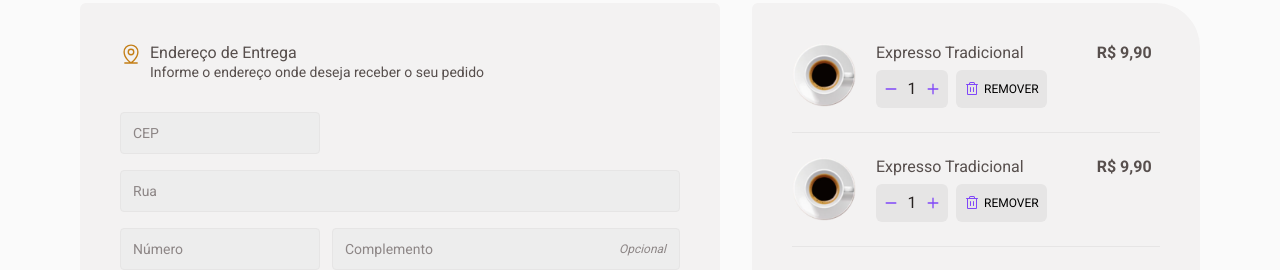
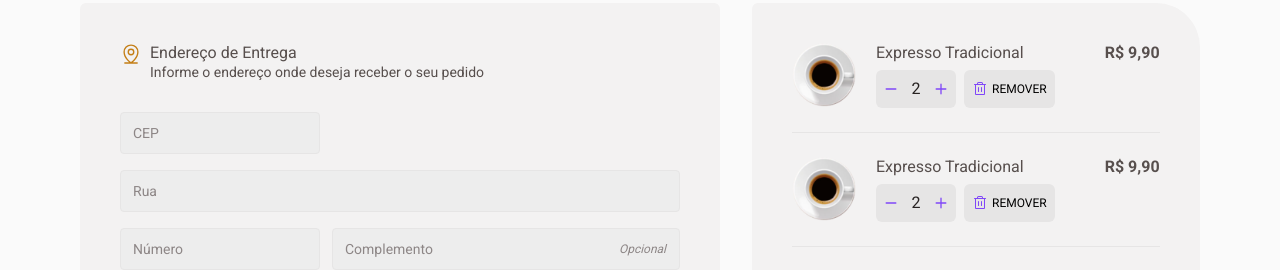
Before and after one commit to 300Marco/coffee-delivery, a React (Vite) app: page /checkout in a window 1280 px wide. Shown: the part 188-458 px from the top of the page. Built offline with nearby package versions, Linux system fonts and the light colour scheme.

Commit message:
AmountOfCoffee component, created and configured

```diff
--- a/src/pages/Checkout/index.tsx
+++ b/src/pages/Checkout/index.tsx
@@ -4,8 +4,6 @@ import {
   CurrencyDollar,
   MapPinLine,
   Money,
-  Minus,
-  Plus,
   Trash,
 } from '@phosphor-icons/react';
 
@@ -24,10 +22,10 @@ import {
   Divider,
   PurchaseDetails,
   ConfirmOrderButton,
-  AmountOfCoffee,
 } from './styles';
 
 import coffeeExpressoTradicional from '../../assets/coffee-expresso-tradicional.svg';
+import { AmountOfCoffee } from '../components/AmountOfCoffee';
 
 export function Checkout() {
   return (
@@ -127,11 +125,7 @@ export function Checkout() {
             <ProductDetails>
               <span>Expresso Tradicional</span>
               <div>
-                <AmountOfCoffee>
-                  <Minus size={14} weight="bold" />
-                  <input type="number" value={1} />
-                  <Plus size={14} weight="bold" />
-                </AmountOfCoffee>
+                <AmountOfCoffee />
 
                 <button>
                   <Trash size={16} /> Remover
@@ -149,11 +143,7 @@ export function Checkout() {
             <ProductDetails>
               <span>Expresso Tradicional</span>
               <div>
-                <AmountOfCoffee>
-                  <Minus size={14} weight="bold" />
-                  <input type="number" value={1} />
-                  <Plus size={14} weight="bold" />
-                </AmountOfCoffee>
+                <AmountOfCoffee />
 
                 <button>
                   <Trash size={16} /> Remover
--- a/src/pages/Home/CoffeeList/index.tsx
+++ b/src/pages/Home/CoffeeList/index.tsx
@@ -1,4 +1,4 @@
-import { Minus, Plus, ShoppingCart } from '@phosphor-icons/react';
+import { ShoppingCart } from '@phosphor-icons/react';
 
 import coffeeExpressoTradicional from '../../../assets/coffee-expresso-tradicional.svg';
 import {
@@ -8,9 +8,9 @@ import {
   CoffeeTag,
   BuyContainer,
   AddToCart,
-  AmountOfCoffee,
   CartButton,
 } from './styles';
+import { AmountOfCoffee } from '../../components/AmountOfCoffee';
 
 export function CoffeeList() {
   return (
@@ -35,11 +35,7 @@ export function CoffeeList() {
               R$ <span>9,90</span>
             </span>
             <AddToCart>
-              <AmountOfCoffee>
-                <Minus size={14} weight="bold" />
-                <input type="number" value={1} />
-                <Plus size={14} weight="bold" />
-              </AmountOfCoffee>
+              <AmountOfCoffee />
 
               <CartButton>
                 <ShoppingCart size={22} weight="fill" />
@@ -65,11 +61,7 @@ export function CoffeeList() {
               R$ <span>9,90</span>
             </span>
             <AddToCart>
-              <AmountOfCoffee>
-                <Minus size={14} weight="bold" />
-                <input type="number" value={1} />
-                <Plus size={14} weight="bold" />
-              </AmountOfCoffee>
+              <AmountOfCoffee />
 
               <CartButton>
                 <ShoppingCart size={22} weight="fill" />
@@ -94,11 +86,7 @@ export function CoffeeList() {
               R$ <span>9,90</span>
             </span>
             <AddToCart>
-              <AmountOfCoffee>
-                <Minus size={14} weight="bold" />
-                <input type="number" value={1} />
-                <Plus size={14} weight="bold" />
-              </AmountOfCoffee>
+              <AmountOfCoffee />
 
               <CartButton>
                 <ShoppingCart size={22} weight="fill" />
@@ -123,11 +111,7 @@ export function CoffeeList() {
               R$ <span>9,90</span>
             </span>
             <AddToCart>
-              <AmountOfCoffee>
-                <Minus size={14} weight="bold" />
-                <input type="number" value={1} />
-                <Plus size={14} weight="bold" />
-              </AmountOfCoffee>
+              <AmountOfCoffee />
 
               <CartButton>
                 <ShoppingCart size={22} weight="fill" />
@@ -151,11 +135,7 @@ export function CoffeeList() {
               R$ <span>9,90</span>
             </span>
             <AddToCart>
-              <AmountOfCoffee>
-                <Minus size={14} weight="bold" />
-                <input type="number" value={1} />
-                <Plus size={14} weight="bold" />
-              </AmountOfCoffee>
+              <AmountOfCoffee />
 
               <CartButton>
                 <ShoppingCart size={22} weight="fill" />
@@ -180,11 +160,7 @@ export function CoffeeList() {
               R$ <span>9,90</span>
             </span>
             <AddToCart>
-              <AmountOfCoffee>
-                <Minus size={14} weight="bold" />
-                <input type="number" value={1} />
-                <Plus size={14} weight="bold" />
-              </AmountOfCoffee>
+              <AmountOfCoffee />
 
               <CartButton>
                 <ShoppingCart size={22} weight="fill" />
--- a/src/pages/Home/CoffeeList/styles.ts
+++ b/src/pages/Home/CoffeeList/styles.ts
@@ -91,41 +91,6 @@ export const AddToCart = styled.div`
   gap: 0.5rem;
 `;
 
-export const AmountOfCoffee = styled.div`
-  background-color: ${(props) => props.theme['gray-400']};
-  border-radius: 6px;
-  padding: 0.5875rem 0.5rem;
-
-  display: flex;
-  align-items: center;
-  gap: 0.25rem;
-
-  input {
-    text-align: center;
-    border: none;
-    background-color: transparent;
-    pointer-events: none;
-    width: 1.25rem;
-    color: ${(props) => props.theme['gray-900']};
-
-    &::-webkit-outer-spin-button,
-    &::-webkit-inner-spin-button {
-      -webkit-appearance: none;
-      margin: 0;
-    }
-  }
-
-  svg {
-    color: ${(props) => props.theme['purple-300']};
-    cursor: pointer;
-    transition: color 300ms;
-
-    &:active {
-      color: ${(props) => props.theme['purple-500']};
-    }
-  }
-`;
-
 export const CartButton = styled.button`
   border: none;
   padding: 0.5rem;
--- /dev/null
+++ b/src/pages/components/AmountOfCoffee/index.tsx
@@ -0,0 +1,25 @@
+import { Minus, Plus } from '@phosphor-icons/react';
+import { AmountOfCoffeeContainer } from './styles';
+import { useState } from 'react';
+
+export function AmountOfCoffee() {
+  // let [test1, setTest1] = useState(0);
+
+  // function addCoffee() {
+  //   setTest1((test1 += 1));
+  // }
+
+  // function removeCoffee() {
+  //   if (test1 > 0) {
+  //     setTest1((test1 -= 1));
+  //   }
+  // }
+
+  return (
+    <AmountOfCoffeeContainer>
+      <Minus size={14} weight="bold" /* onClick={removeCoffee} */ />
+      <input type="number" value={2} min={0} />
+      <Plus size={14} weight="bold" /* onClick={addCoffee} */ />
+    </AmountOfCoffeeContainer>
+  );
+}
--- /dev/null
+++ b/src/pages/components/AmountOfCoffee/styles.ts
@@ -0,0 +1,41 @@
+import styled from 'styled-components';
+
+export const AmountOfCoffeeContainer = styled.div`
+  background-color: ${(props) => props.theme['gray-400']};
+  border-radius: 6px;
+  padding: 0.5875rem 0.5rem;
+
+  display: flex;
+  align-items: center;
+  gap: 0.25rem;
+
+  input {
+    text-align: center;
+    border: none;
+    background-color: transparent;
+    pointer-events: none;
+    width: 1.25rem;
+    color: ${(props) => props.theme['gray-900']};
+
+    &::-webkit-outer-spin-button,
+    &::-webkit-inner-spin-button {
+      -webkit-appearance: none;
+      margin: 0;
+    }
+  }
+
+  svg {
+    color: ${(props) => props.theme['purple-300']};
+    cursor: pointer;
+    transition: color 300ms;
+
+    &:active {
+      color: ${(props) => props.theme['purple-500']};
+    }
+
+    -webkit-touch-callout: none;
+    -webkit-user-select: none;
+    -moz-user-select: none;
+    -ms-user-select: none;
+  }
+`;
```
